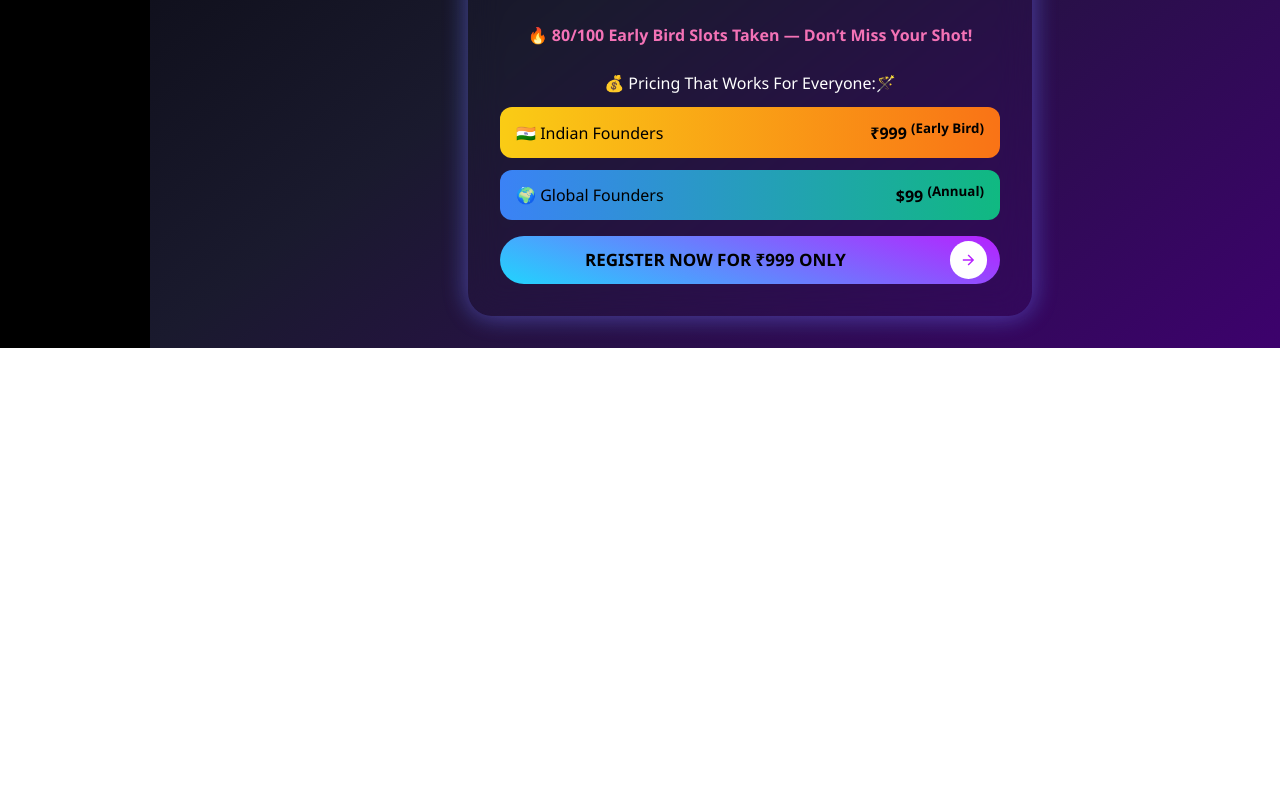
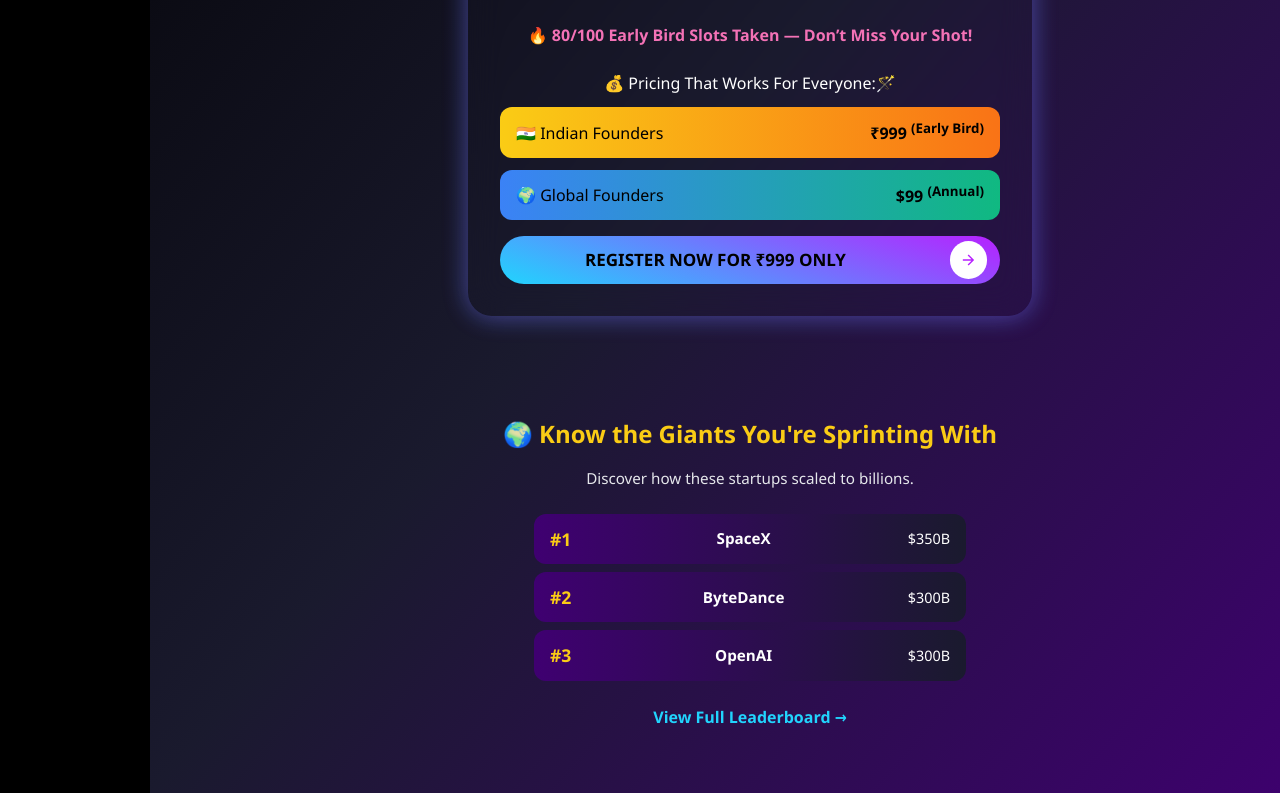
Before and after one commit to amoghphadnis/i2ai-startup-sprint, a React (Vite) app: page / in a window 1280 px wide. Shown: the part 607-1400 px from the top of the page. Before the commit the page ends 955 px from the top, so only its background shows below. Built offline with nearby package versions, Linux system fonts and the light colour scheme.

Commit message:
Added Leaderboard website glimpse and CTA button

```diff
--- a/src/App.css
+++ b/src/App.css
@@ -243,6 +243,82 @@
   transform: scale(0.9);
 }
 
+.unicorn-preview {
+  margin-top: 3rem;
+  text-align: center;
+  padding: 2rem;
+  border-radius: 20px;
+  background: rgba(255, 255, 255, 0);
+  max-width: 800px;
+  margin-left: auto;
+  margin-right: auto;
+}
+
+.unicorn-title {
+  font-size: 1.5rem;
+  color: #facc15;
+  font-weight: bold;
+  margin-bottom: 0.5rem;
+}
+
+.unicorn-subtext {
+  font-size: 0.95rem;
+  color: #e5e7eb;
+  margin-bottom: 1.5rem;
+}
+
+.unicorn-card {
+  display: flex;
+  flex-direction: column;
+  gap: .5rem;
+  align-items: center;
+}
+
+.company-highlight {
+  display: flex;
+  justify-content: space-between;
+  background: linear-gradient(to right, #3f0071, #1a1a2e);
+  padding: 0.75rem 1rem;
+  border-radius: 12px;
+  width: 100%;
+  max-width: 400px;
+  color: #fff;
+  align-items: center;
+  font-size: 0.95rem;
+}
+
+.company-rank {
+  font-weight: bold;
+  font-size: 1.1rem;
+  margin-right: 1rem;
+  color: #facc15;
+}
+
+.company-name {
+  font-weight: 600;
+}
+
+.company-valuation {
+  font-size: 0.9rem;
+  color: #fff;
+  margin-left: 0.5rem;
+}
+
+.view-full-leaderboard {
+  display: inline-block;
+  margin-top: 1.5rem;
+  color: #21d4fd;
+  font-weight: 600;
+  text-decoration: none;
+  transition: all 0.3s ease;
+}
+
+.view-full-leaderboard:hover {
+  text-decoration: underline;
+  color: #b721ff;
+}
+
+
 
 @media (max-width: 768px) {
   .main-container {
--- a/src/App.jsx
+++ b/src/App.jsx
@@ -17,7 +17,8 @@
           className="navbar-logo" />
         <span className="navbar-title">i2u.ai | Ideas to Unicorns through AI!</span>
       </div>
-    </header><div className="main-container">
+    </header>
+    <div className="main-container">
         {/* Hero Section */}
         <section className="hero-section">
           <div className="lottie-wrapper">
@@ -97,6 +98,45 @@
             </button>
           </a>
         </div>
+        <section className="unicorn-preview">
+          <h2 className="unicorn-title">🌍 Know the Giants You're Sprinting With</h2>
+          <p className="unicorn-subtext">
+            Discover how these startups scaled to billions.
+          </p>
+
+          <div className="unicorn-card">
+            <div className="company-highlight">
+              <span className="company-rank">#1</span>
+              <span className="company-name">SpaceX</span>
+              <div>
+                <span className="company-valuation">$350B</span>
+              </div>
+            </div>
+            <div className="company-highlight">
+              <span className="company-rank">#2</span>
+              <span className="company-name">ByteDance</span>
+              <div>
+                <span className="company-valuation">$300B</span>
+              </div>
+            </div>
+            <div className="company-highlight">
+              <span className="company-rank">#3</span>
+              <span className="company-name">OpenAI</span>
+              <div>
+                <span className="company-valuation">$300B</span>
+              </div>
+            </div>
+          </div>
+
+          <a
+            href="https://i2u.ai/unicorn_club.html"
+            target="_blank"
+            rel="noopener noreferrer"
+            className="view-full-leaderboard"
+          >
+            View Full Leaderboard →
+          </a>
+        </section>
       </div>
       </>
   );
```
